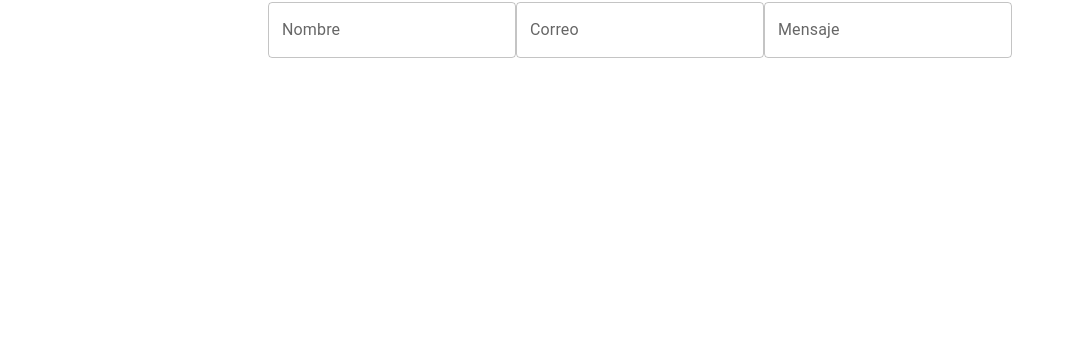
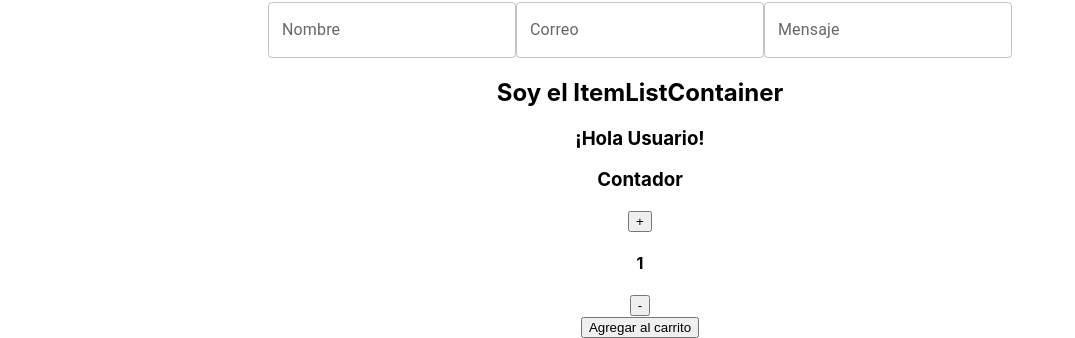
Before and after one commit to CrisEspi91/CARRITO, a React (Create React App) app: page / in a window 1280 px wide. Shown: the part 716-1054 px from the top of the page, without its empty margins (0-1075 px from the left). Before the commit the page ends 800 px from the top, so only its background shows below. Built offline with nearby package versions, Linux system fonts and the light colour scheme.

Commit message:
agregué el contador dentro del ItemListContainer

```diff
--- a/src/App.js
+++ b/src/App.js
@@ -3,6 +3,7 @@ import './App.css';
 import RecipeReviewCard from './components/catalogo/cards/cards';
 import Catalogo from './components/catalogo/catalogo';
 import FormContacto from './components/form/form';
+import ItemListContainer from './components/ItemListContainer';
 import NavBar from "./components/navbar/navbar"
 
 function App() {
@@ -12,6 +13,7 @@ function App() {
       <Catalogo/>
       <RecipeReviewCard/>
       <FormContacto/>
+      <ItemListContainer greeting="¡Hola Usuario!"/>
     </div>
   );
 }
--- /dev/null
+++ b/src/components/ItemCount.jsx
@@ -0,0 +1,46 @@
+import { useState } from "react";
+
+const ItemCount = ({stock, initial}) =>{
+    // Voy a sumar hasta que el número sea menor o igual al stock
+    // Voy a restar hasta que el número sea mayor o igual al valor inicial
+    //Declaro el hoock para el contador
+    const[count, setCount] = useState(initial);
+    //Agregar función que suma para el boton + y para restar -
+    const addItem = () => {
+        const newValue = count + 1;
+        if(newValue <= stock){
+            setCount(newValue);
+        }
+    }
+
+    const quitItem = () => {
+        const newValue = count - 1;
+        if(newValue >= initial){
+            setCount(newValue);
+        }
+
+
+    }
+
+    const onAdd = () => {
+        alert(`Agregaste ${count} productos.`)
+    }
+
+
+    console.log("soy el estado inicial del contador", count)
+
+    return(
+        <div>
+            <h3>Contador</h3>
+            <div>
+                <button onClick={addItem}>+</button>
+                <h4>{count}</h4>
+                <button onClick={quitItem}>-</button>
+            </div>
+            <button onClick={onAdd}>Agregar al carrito</button>
+        </div>
+
+    )
+}
+
+export default ItemCount;
--- /dev/null
+++ b/src/components/ItemListContainer.jsx
@@ -0,0 +1,14 @@
+import ItemCount from "./ItemCount";
+
+const ItemListContainer = ({greeting}) => {
+    console.log("props de ILC", greeting);
+    return (
+    <div>
+        <h2>Soy el ItemListContainer</h2>
+        <h3>{greeting}</h3>
+        <ItemCount stock={6} initial={1}/>
+    </div> );
+};
+
+
+export default ItemListContainer;
```
